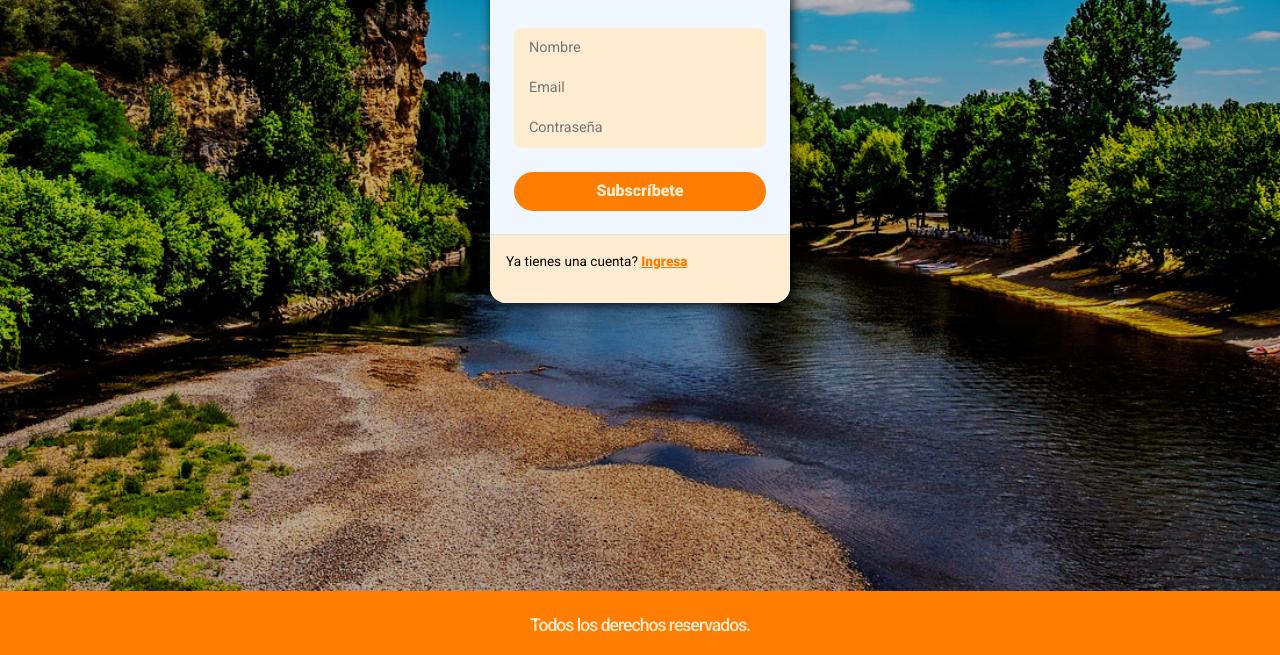
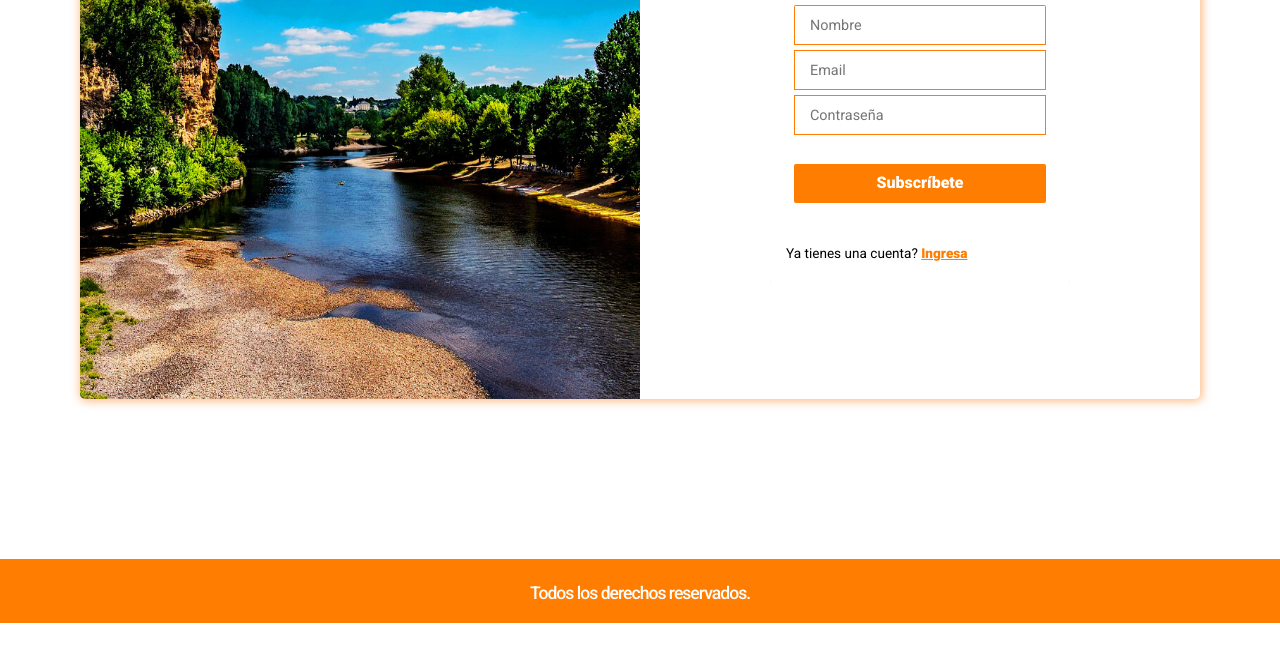
Before and after one commit to Galartza/AerolineasFlyWay, a plain HTML site: page subscribete.html in a window 1280 px wide. Shown: the part 401-1056 px from the top of the page. After the commit the page ends 1024 px from the top, so only its background shows below. Drawn offline with nearby package versions, Linux system fonts and the light colour scheme; a web font is replaced by a local one.

Commit message:
cambiando seccion subricpción

```diff
--- a/css/style.css
+++ b/css/style.css
@@ -1,6 +1,6 @@
 :root {
     --primario: #ff7d00;
-    --body: #ffecd1;
+    --body: #fff;
     --negro: #000000;
 
 }
@@ -354,11 +354,10 @@ header.abajo .nav-list a:hover {
 
 .card-contenido {
     position: absolute;
-    background-color: rgba(0, 0, 0, 0.2);
+    background-color: rgba(0, 0, 0, 0.6);
     bottom: 0;
     color: var(--body);
     width: 100%;
-    height: 40%;
     padding: 2rem;
     overflow: hidden;
     transition: 0.7s;
@@ -366,11 +365,6 @@ header.abajo .nav-list a:hover {
 
 .title-card {
     font-size: 1.5rem;
-}
-
-.card-contenido:hover {
-    height: 60%;
-    transition: 0.7s;
 }
 
 @media (max-width:1024px) {
@@ -909,22 +903,42 @@ header.abajo .nav-list a:hover {
 }
 
 /* ------ subscribete form ------ */
+.container-subs {
+    display: grid;
+    grid-template-columns: repeat(2, 1fr);
+    justify-content: center;
+    background-color: white;
+    margin: 10rem 5rem;
+    border-radius: 5px;
+    box-shadow: 1px 1px 10px 1px rgba(255, 115, 0, 0.5);
+}
 .subsribete {
-    height: 100%;
+    height: 40rem;
     width: 100%;
     margin: auto;
     display: flex;
     justify-content: center;
     align-items: center;
 }
-
+.cont-img_sub {
+    height: 40rem;
+    max-width: 100%;
+}
+.subsImage {
+    height: 40rem;
+    max-width: 100%;
+    border-radius: 5px 0px 0px 5px;
+}
+.form {
+    background-color: white;
+}
 .form-box {
-    box-shadow: 2px 2px 10px 1px rgba(0, 0, 0, 0.75);
+    margin: auto;
 }
 
 .form-container {
     overflow: hidden;
-    border-radius: 8px;
+    border-radius: 2px;
     background-color: var(--body);
     margin: 1rem 0 .5rem;
     width: 100%;
@@ -936,15 +950,17 @@ header.abajo .nav-list a:hover {
     outline: 0;
     height: 40px;
     width: 100%;
-    border-bottom: 1px solid var(--body);
+    border: 1px solid var(--primario);
+    margin-bottom: 5px;
     font-size: .9rem;
     padding: 8px 15px;
+
 }
 
 .form-section {
     padding: 16px;
     font-size: .85rem;
-    background-color: var(--body);
+    background-color: white;
     box-shadow: rgb(0 0 0 / 8%) 0 -1px;
 }
 
@@ -964,7 +980,7 @@ header.abajo .nav-list a:hover {
     background-color: var(--primario);
     color: var(--body);
     border: 0;
-    border-radius: 24px;
+    border-radius: 2px;
     padding: 10px 16px;
     font-size: 1rem;
     font-weight: 600;
@@ -975,3 +991,33 @@ header.abajo .nav-list a:hover {
 .form button:hover {
     background-color: #db6a00;
 }
+@media (max-width: 980px) {
+    .container-subs {
+        margin:5rem;
+    }
+    .cont-img_sub {
+        background-image: url(../img/img-subs.jpg);
+        background-position: center;
+    }
+    .subsImage {
+        display: none;
+    }
+}
+@media (max-width: 700px) {
+    .container-subs {
+        background-image: url(../img/img-subs.jpg);
+        display: flex;
+        justify-content: center;
+        background-color: white;
+        margin:5rem 1rem;
+    }
+    .cont-img_sub {
+        display: none;
+    }
+    .subsImage {
+        display: none;
+    }
+    .form-box {
+        margin: auto;
+    }
+}
--- a/subscribete.html
+++ b/subscribete.html
@@ -25,8 +25,8 @@
 
 <body>
     <!-- home section -->
-    <section id="Home">
-        <div class="home">
+    <section id="Subscribite">
+        <div class="container-subs">
             <header class="header fixed-top subs">
                 <a href="index.html#Home" class="logo">Aerolineas FlyWay</a>
                 <button class="abrir-menu" id="abrir"><i class="fa-solid fa-bars"></i></button>
@@ -42,8 +42,11 @@
             </header>
 
             <!-- subscribete form -->
+            <div class="cont-img_sub">
+                <div><img class="subsImage" src="img/img-subs.jpg" alt=""></div>
+            </div>
             <div class="subsribete">
-                <div class="animate__animated animate__pulse form-box">
+                <div class=" animate__pulse form-box">
                     <form class="form">
                         <span class="title">Subscríbete</span>
                         <span class="subtitle">Subscríbete a nuestro newsletter.</span>
```
Also changed, not shown: img/img-subs.jpg (added).
